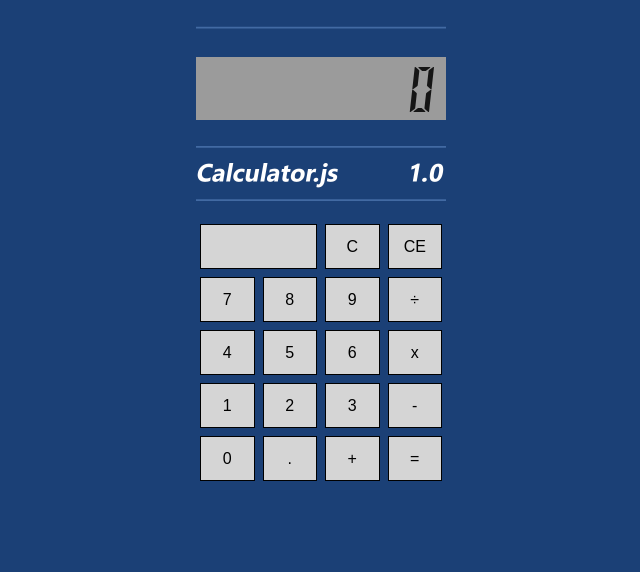
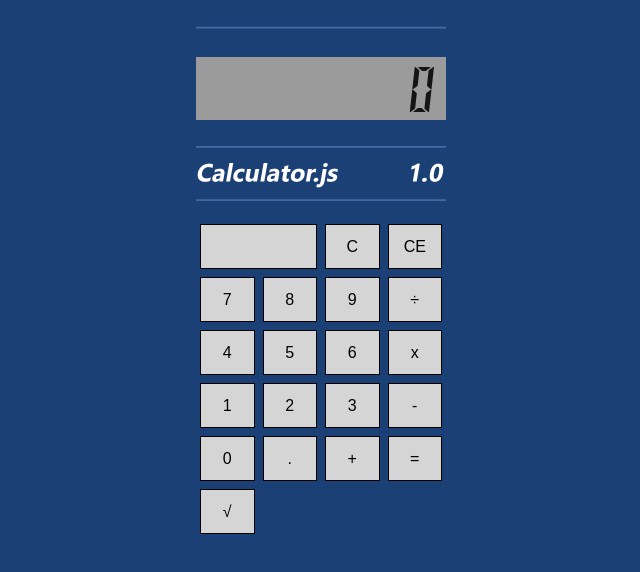
Before and after one commit to Wilcolab/Anythink-Market-jxfoq1o7, a website: page public/index.html in a window 1280 px wide. Shown: the whole page, without its empty margins (319-959 px from the left). Drawn offline with Linux system fonts and the light colour scheme.

Commit message:
Add button

```diff
--- a/public/index.html
+++ b/public/index.html
@@ -41,6 +41,8 @@
             <button class="btn" onClick="equalPressed()">=</button>
 
             <!-- TODO: Buttons -->
+            <!-- add a button for a power (or exponential) function -->
+            <button class="btn" onClick="operationPressed('sqrt')">√</button>
           </div>
         </div>
       </div>
```
Also changed, not shown: .eslintrc.js.
